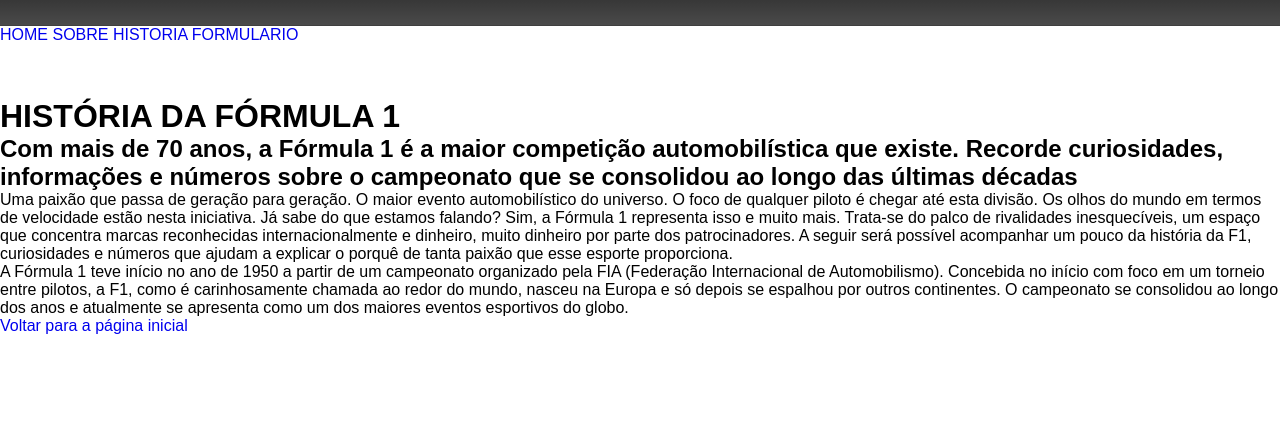
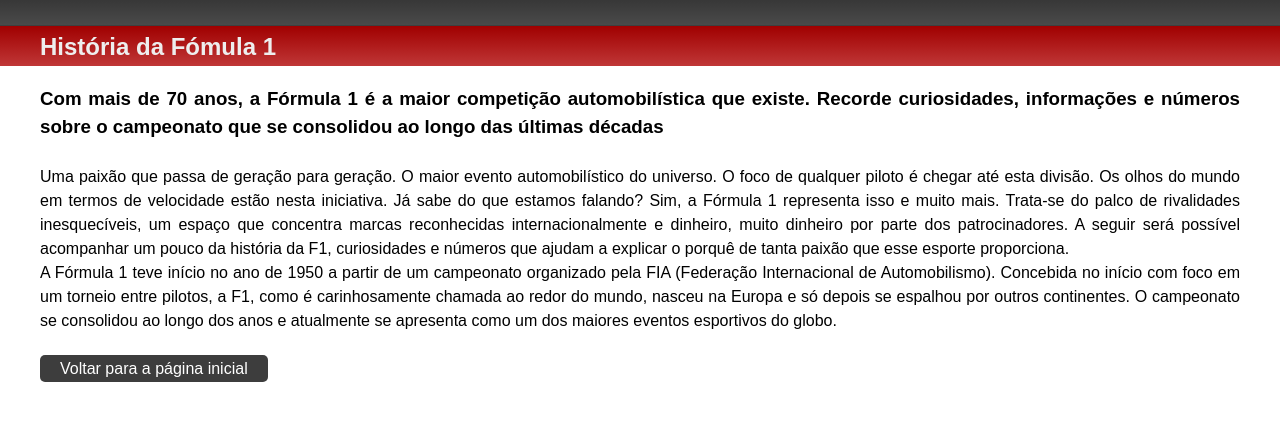
Before and after one commit to thiagorez92/projeto-site-01, a plain HTML site: page historia.html in a window 1280 px wide. Shown: the part 75-496 px from the top of the page. Drawn offline with Linux system fonts and the light colour scheme.

Commit message:
commit 3

```diff
--- a/css/main.css
+++ b/css/main.css
@@ -197,13 +197,13 @@ td {
 
 .cg-sobre-0 {
     background-image: linear-gradient(rgb(160, 0, 0), rgb(192, 55, 55));
-    height: 48px;
+    height: 40px;
 }
 
 .cg-sobre-0 h2 {
     max-width: 1200px;
     margin: 0 auto;
-    padding-top: 10px;
+    padding-top: 7px;
     color: rgb(238, 238, 238);
 }
 
@@ -213,3 +213,38 @@ td {
     line-height: 1.5;
     text-align: justify;
 }
+
+.cg-sobre-1 a {
+    background-color: #3d3d3d;
+    color: white;
+    padding: 5px 20px;
+    border-radius: 5px;
+}
+
+/* MENU --- HISTORIA --- */
+
+.cg-historia-0 {
+    background-image: linear-gradient(rgb(160, 0, 0), rgb(192, 55, 55));
+    height: 40px;
+}
+
+.cg-historia-0 h2 {
+    max-width: 1200px;
+    margin: 0 auto;
+    padding-top: 7px;
+    color: rgb(238, 238, 238);
+}
+
+.cg-historia-1 {
+    max-width: 1200px;
+    margin: 0 auto;
+    line-height: 1.5;
+    text-align: justify;
+}
+
+.cg-historia-1 a {
+    background-color: #3d3d3d;
+    color: white;
+    padding: 5px 20px;
+    border-radius: 5px;
+}
--- a/historia.html
+++ b/historia.html
@@ -45,16 +45,14 @@
 
     </header>
 
-    <main class="menu">
-        <a href="index.html" class="button">HOME</a>
-        <a href="sobre.html" class="button">SOBRE</a>
-        <a href="historia.html" class="button">HISTORIA</a>
-        <a href="formulario.html" class="button">FORMULARIO</a>
-    </main><br><br><br>
+    <div class="cg-historia-0">
+        <h2>História da Fómula 1</h2>
+        <div class="cg-historia-1">
+            <br>
 
-    <h1>HISTÓRIA DA FÓRMULA 1</h1>
-    <h2>Com mais de 70 anos, a Fórmula 1 é a maior competição automobilística que existe. Recorde curiosidades,
-        informações e números sobre o campeonato que se consolidou ao longo das últimas décadas</h2>
+            <h3>Com mais de 70 anos, a Fórmula 1 é a maior competição automobilística que existe. Recorde curiosidades,
+                informações e números sobre o campeonato que se consolidou ao longo das últimas décadas</h3><br>
+
             <p>Uma paixão que passa de geração para geração. O maior evento automobilístico do universo. O foco de
                 qualquer piloto é chegar até esta divisão. Os olhos do mundo em termos de velocidade estão nesta
                 iniciativa. Já sabe do que estamos falando? Sim, a Fórmula 1 representa isso e muito mais. Trata-se do
@@ -69,7 +67,11 @@
                 continentes. O campeonato se consolidou ao longo dos anos e atualmente se apresenta como um dos maiores
                 eventos esportivos do globo.<br>
             </p>
+            <br>
             <a href="index.html">Voltar para a página inicial</a>
+
+        </div>
+    </div>
 
 </body>
 
```
Also changed, not shown: sobre.html (+4 -2 lines). Lines whose indentation alone changed are shown as unchanged.
